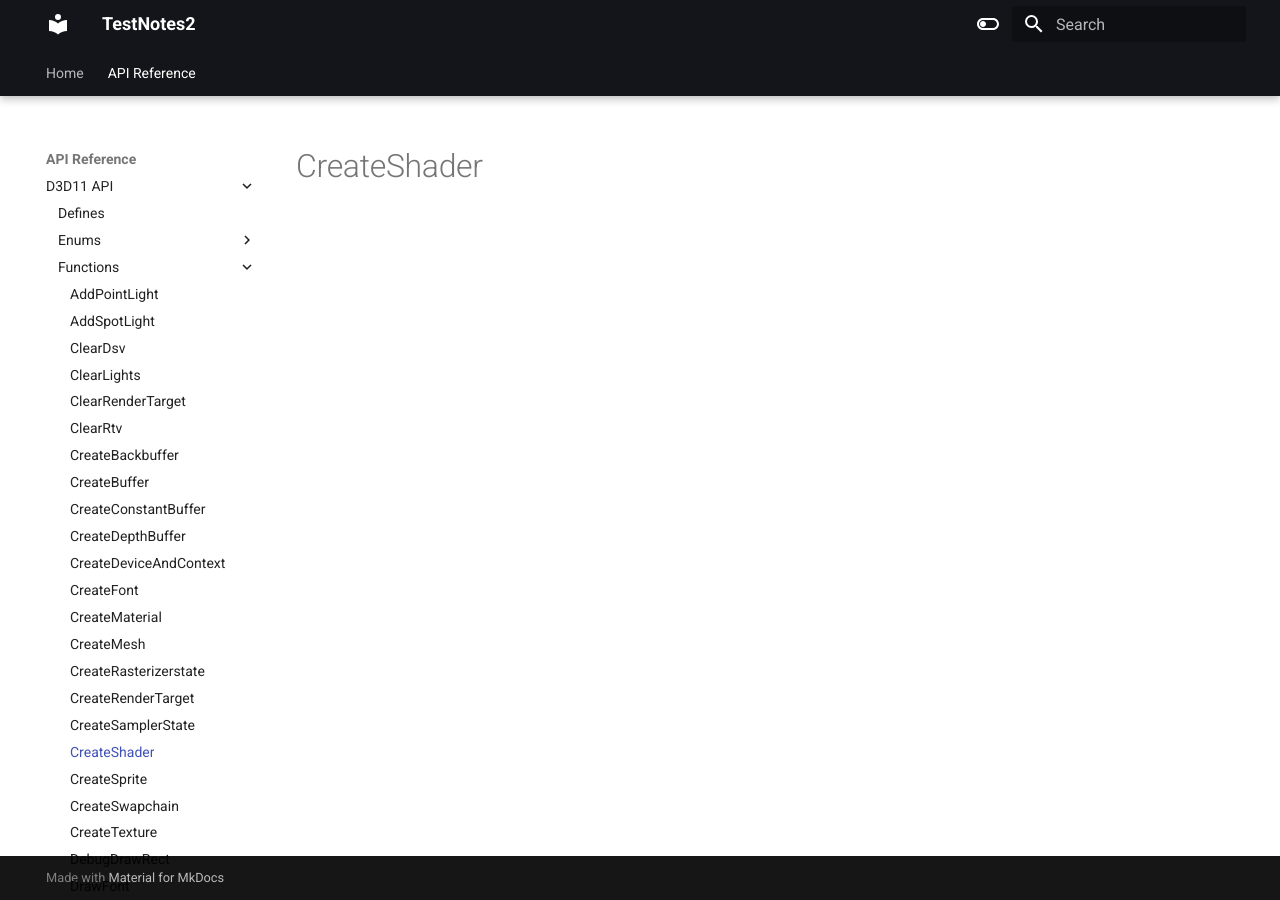
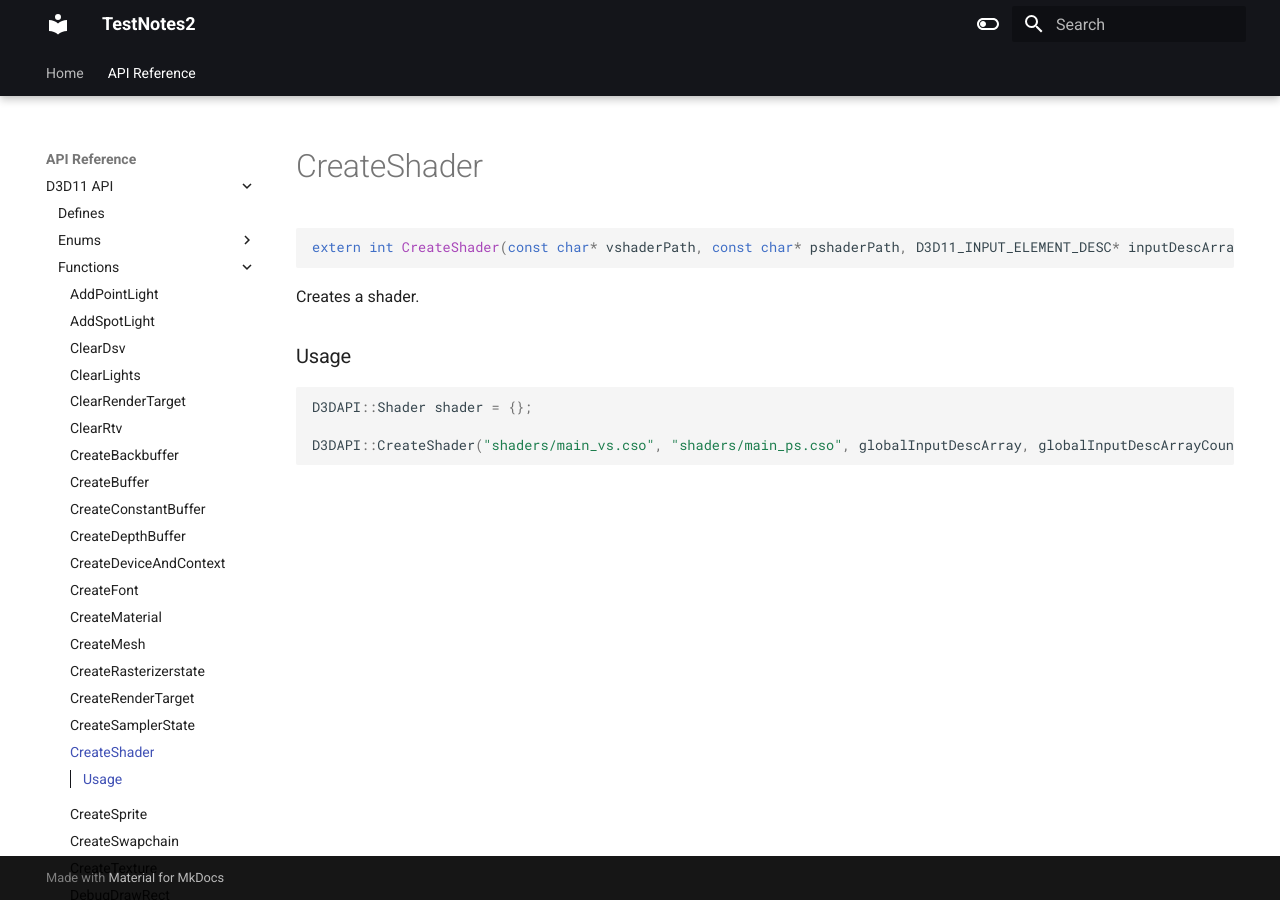
Before and after one commit to erichederstedt/TempEngineDocs, an MkDocs documentation site: the page built from docs/API Reference/D3D11 API/Functions/CreateShader.md, in a window 1280 px wide. Built offline with MkDocs 1.6.1 and Material for MkDocs 9.7.7, drawn with Linux system fonts in a browser that asks for light colours.

Commit message:
PUSH NOTE : CreateShader.md

````diff
--- a/docs/API Reference/D3D11 API/Functions/CreateShader.md
+++ b/docs/API Reference/D3D11 API/Functions/CreateShader.md
@@ -1 +1,15 @@
 # CreateShader
+
+```c++
+extern int CreateShader(const char* vshaderPath, const char* pshaderPath, D3D11_INPUT_ELEMENT_DESC* inputDescArray, int inputDescCount, OUT Shader* shader);
+```
+
+Creates a shader.
+
+
+### Usage
+```c++
+D3DAPI::Shader shader = {};
+
+D3DAPI::CreateShader("shaders/main_vs.cso", "shaders/main_ps.cso", globalInputDescArray, globalInputDescArrayCount, &shader);
+```
````
